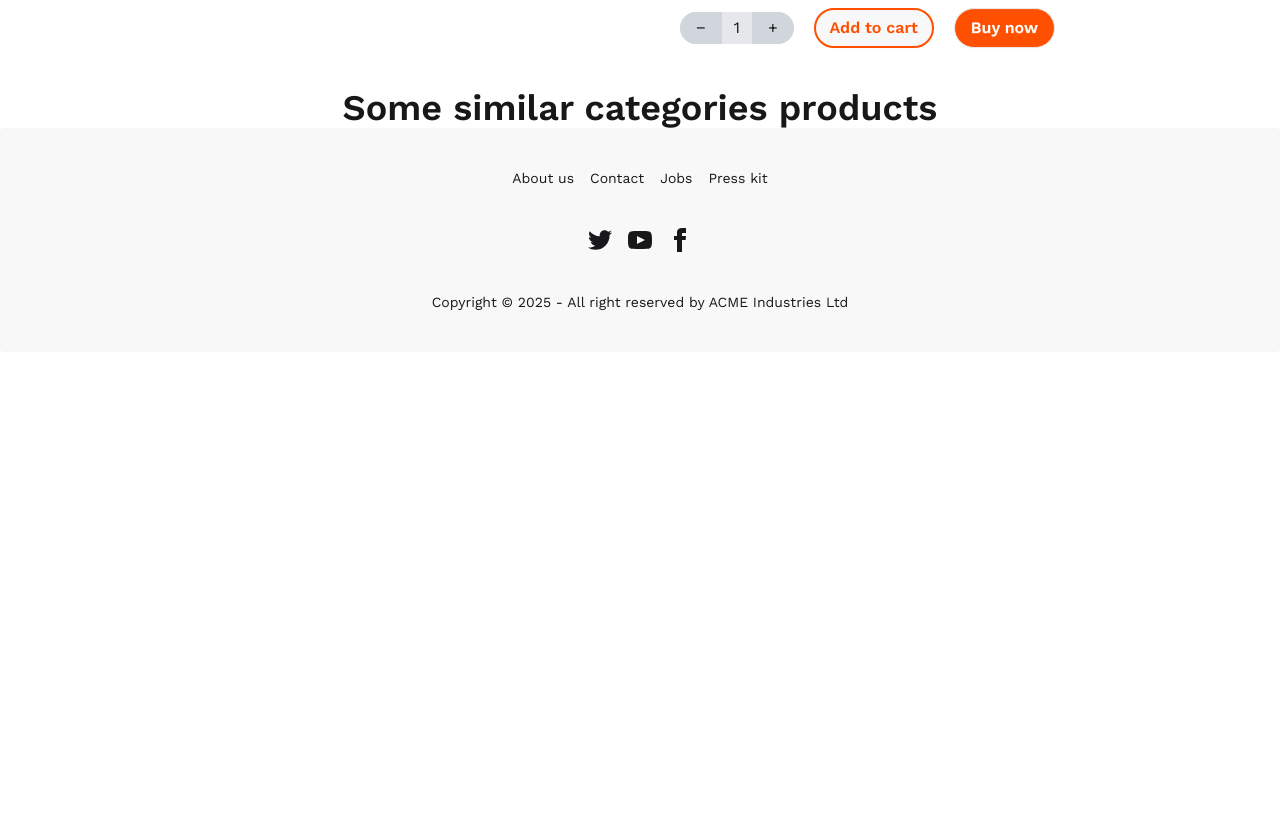
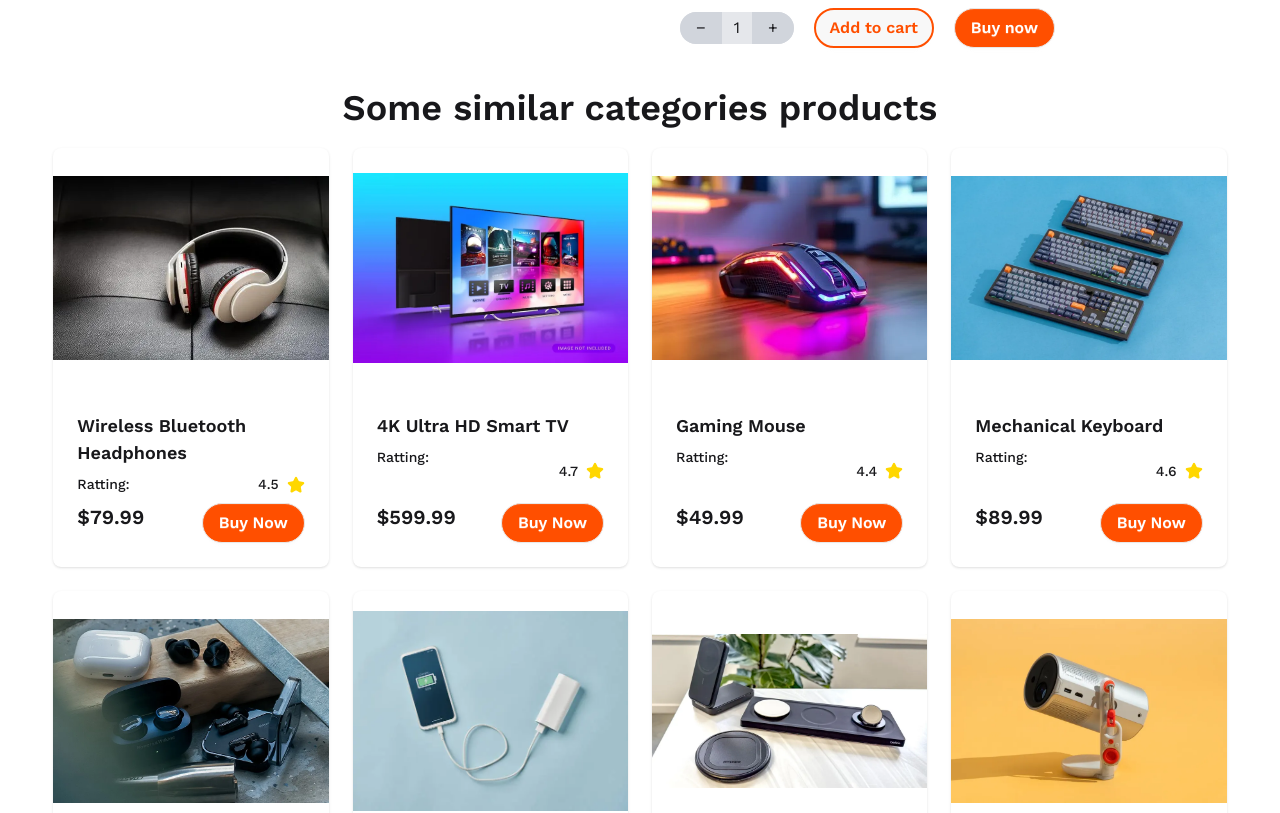
Before and after one commit to AhmedSami019/jetona-e-commerce-web-app, a React (Vite) app: page /productDetails/1 in a window 1280 px wide. Shown: the part 520-1333 px from the top of the page. Before the commit the page ends 872 px from the top, so only its background shows below. Built offline with nearby package versions, Linux system fonts and the light colour scheme; a web font is replaced by a local one.

Commit message:
added product of same category in same route

```diff
--- a/src/Components/Product/Product.tsx
+++ b/src/Components/Product/Product.tsx
@@ -2,7 +2,7 @@ import { Star } from "lucide-react";
 import { NavLink } from "react-router";
 
 const Product = ({ product }) => {
-  const { id, name, price, rating, description, image } = product;
+  const { id, name, price, rating, image } = product;
   return (
     <NavLink to={`/productDetails/${id}`} className="card bg-base-100 shadow-sm">
       <figure className="w-full h-60">
@@ -13,9 +13,7 @@ const Product = ({ product }) => {
       </figure>
       <div className="card-body">
         <h2 className="card-title">{name}</h2>
-        <p>
-          {description}
-        </p>
+
         <p className="font-medium flex justify-between">Ratting: <span className="flex items-center gap-2">{rating} <Star size={18} stroke="gold" fill="gold"></Star></span></p>
         <div className="card-actions justify-end">
           <p className="text-xl font-semibold">${price}</p>
--- /dev/null
+++ b/src/Context/AllProvider/AllProvider.tsx
@@ -0,0 +1,13 @@
+import ProductsLoadProvider from "../../Providers/ProductsLoadProvider/ProductsLoadProvider";
+
+const AllProvider = ({children}) => {
+    return (
+        <AllProvider>
+            <ProductsLoadProvider>
+                {children}
+            </ProductsLoadProvider>
+        </AllProvider>
+    );
+};
+
+export default AllProvider;
--- /dev/null
+++ b/src/Context/ProductsLoadContext/ProductsLoadContext.tsx
@@ -0,0 +1,6 @@
+import { createContext } from "react";
+
+
+const ProductsLoadContext = createContext([])
+
+export default ProductsLoadContext;
--- a/src/Pages/ProductsDetails/ProductsDetails.tsx
+++ b/src/Pages/ProductsDetails/ProductsDetails.tsx
@@ -1,7 +1,9 @@
 import { Star } from "lucide-react";
-import { useEffect, useState } from "react";
+import { useContext, useEffect, useState } from "react";
 import { useParams } from "react-router";
 import type { Interface } from "readline";
+import ProductsLoadContext from "../../Context/ProductsLoadContext/ProductsLoadContext";
+import Product from "../../Components/Product/Product";
 
 interface Product {
   id: number;
@@ -15,7 +17,9 @@ interface Product {
   image: string;
 }
 
+
 const ProductsDetails = () => {
+
   // this is id form loader of route
   const { productId } = useParams();
   const [product, setProduct] = useState<Product | {}>({});
@@ -46,6 +50,13 @@ const ProductsDetails = () => {
 
   const { name, category, currency, price, stock, rating, description, image } : Interface =
     product ;
+
+// use context
+ const {products} = useContext(ProductsLoadContext)
+
+  const filterProducts = products.filter(p => p.category === category)
+
+
 
   return (
     <div className="w-11/12 mx-auto ">
@@ -95,11 +106,11 @@ const ProductsDetails = () => {
         </div>
       </div>
       {/* similar product section */}
-      <div>
+      <div className="space-y-5">
         <h2 className="text-4xl text-center font-semibold">Some similar categories products</h2>
-        <div>
+        <div className='grid grid-cols-2 md:grid-cols-3 lg:grid-cols-4 gap-6'>
           {
-
+          filterProducts.map(product => <Product key={product.id} product={product}></Product>)
           }
         </div>
       </div>
--- /dev/null
+++ b/src/Providers/ProductsLoadProvider/ProductsLoadProvider.tsx
@@ -0,0 +1,24 @@
+import { useEffect, useState } from "react";
+import ProductsLoadContext from "../../Context/ProductsLoadContext/ProductsLoadContext";
+
+
+const ProductsLoadProvider = ({children}) => {
+
+    const [products, setProduct] = useState([])
+
+    useEffect(()=>{
+        fetch("/product.json")
+        .then(res => res.json())
+        .then(data => setProduct(data))
+    },[])
+
+    const value = {products}
+
+    return (
+        <ProductsLoadContext value={value}>
+            {children}
+        </ProductsLoadContext>
+    );
+};
+
+export default ProductsLoadProvider;
```
Also changed, not shown: src/main.tsx (+12 -10 lines).
